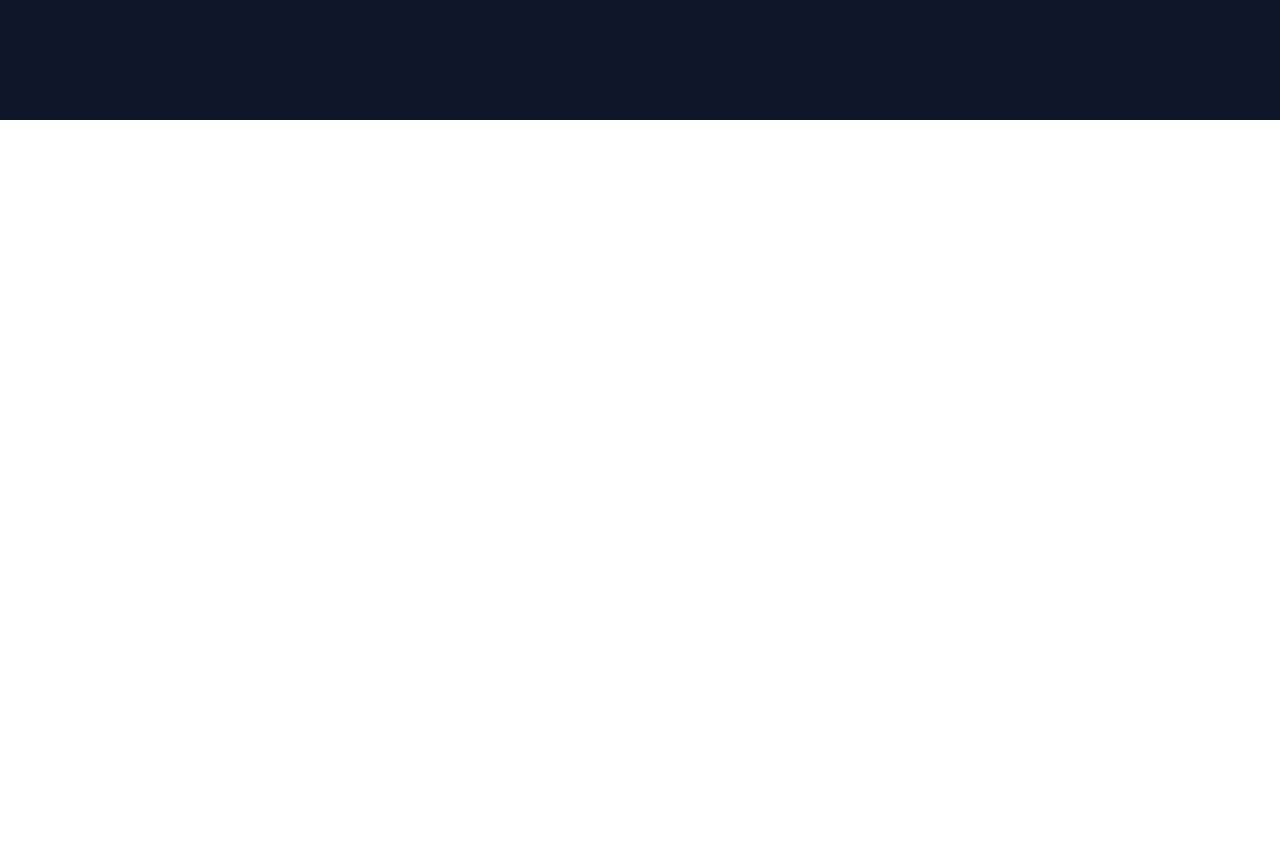
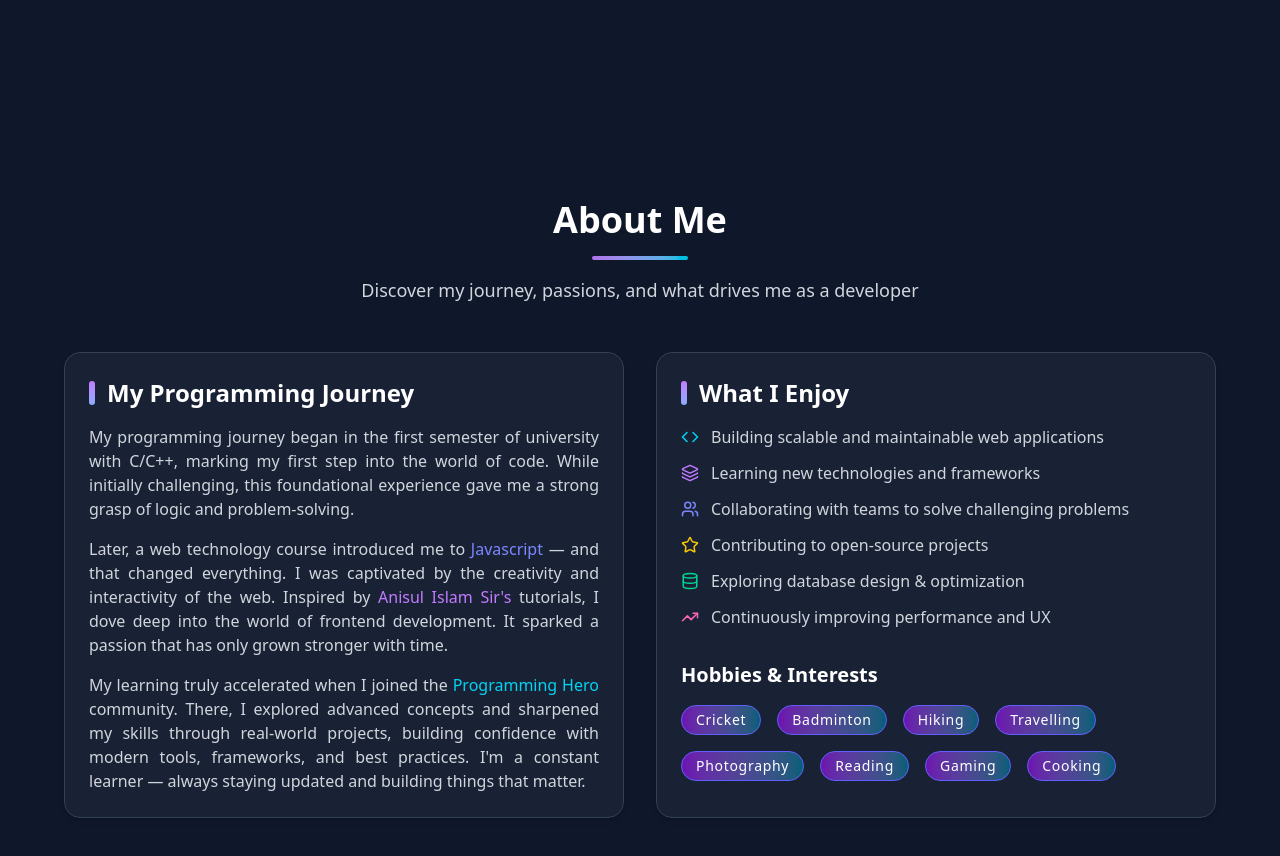
Before and after one commit to apurbagoon1/personal-portfolio-website, a React (Vite) app: page / in a window 1280 px wide. Shown: the part 680-1536 px from the top of the page. Before the commit the page ends 800 px from the top, so only its background shows below. Built offline with nearby package versions, Linux system fonts and the light colour scheme.

Commit message:
added about me section

```diff
--- a/package.json
+++ b/package.json
@@ -11,6 +11,7 @@
   },
   "dependencies": {
     "@tailwindcss/vite": "^4.1.11",
+    "aos": "^2.3.4",
     "framer-motion": "^12.19.2",
     "lucide-react": "^0.525.0",
     "react": "^19.1.0",
--- /dev/null
+++ b/src/Components/About.jsx
@@ -0,0 +1,123 @@
+import React, { useEffect } from "react";
+import AOS from "aos";
+import "aos/dist/aos.css";
+import { Code, Layers, Users, Star, Database, TrendingUp } from "lucide-react";
+
+const About = () => {
+    useEffect(() => {
+        AOS.init({ duration: 1000, once: true });
+    }, []);
+
+    return (
+        <section
+            id="about"
+            className="bg-[#0f172a] text-white py-20 px-4 md:px-8"
+        >
+            <div className="max-w-6xl mx-auto text-center">
+                <h2 className="text-2xl md:text-4xl font-bold mb-4">
+                    About Me
+                </h2>
+                <div className="h-1 w-24 mx-auto bg-gradient-to-r from-purple-400 to-cyan-400 rounded-full animate-pulse mb-4"></div>
+                <p className="text-gray-300 md:text-lg mb-12">
+                    Discover my journey, passions, and what drives me as a developer
+                </p>
+
+                <div className="flex flex-col md:flex-row gap-8">
+                    {/* My Programming Journey */}
+                    <div
+                        data-aos="fade-up"
+                        className="flex-1 bg-[#1e293b]/70 backdrop-blur-md rounded-2xl p-6 shadow-md border border-[#334155] text-left transition-transform duration-500 hover:shadow-indigo-800"
+                    >
+                        <h3 className="text-xl md:text-2xl font-semibold mb-4 flex items-center gap-3">
+                            <span className="h-6 w-1.5 rounded-full bg-gradient-to-b from-purple-400 to-cyan-400 animate-gradient-y"></span>
+                            My Programming Journey
+                        </h3>
+                        <div className="space-y-4 text-gray-300 text-justify">
+                            <p>
+                                My programming journey began in the first semester of university
+                                with C/C++, marking my first step into the world of code. While
+                                initially challenging, this foundational experience gave me a strong
+                                grasp of logic and problem-solving.
+                            </p>
+
+                            <p>
+                                Later, a web technology course introduced me to{" "}
+                                <span className="text-indigo-400 font-medium">
+                                    Javascript
+                                </span>{" "}
+                                — and that changed everything. I was captivated by the creativity
+                                and interactivity of the web. Inspired by{" "}
+                                <span className="text-purple-400 font-medium">
+                                    Anisul Islam Sir's
+                                </span>{" "}
+                                tutorials, I dove deep into the world of frontend development. It
+                                sparked a passion that has only grown stronger with time.
+                            </p>
+
+                            <p>
+                                My learning truly accelerated when I joined the{" "}
+                                <span className="text-cyan-400 font-medium">Programming Hero</span>{" "}
+                                community. There, I explored advanced concepts and sharpened my
+                                skills through real-world projects, building confidence with modern
+                                tools, frameworks, and best practices. I'm a constant learner —
+                                always staying updated and building things that matter.
+                            </p>
+                        </div>
+                    </div>
+
+                    {/* What I Enjoy */}
+                    <div
+                        data-aos="fade-up"
+                        data-aos-delay="200"
+                        className="flex-1 bg-[#1e293b]/70 backdrop-blur-md rounded-2xl p-6 shadow-md border border-[#334155] text-left transition-transform duration-500 hover:shadow-indigo-800"
+                    >
+                        <h3 className="text-xl md:text-2xl font-semibold mb-4 flex items-center gap-3">
+                            <span className="h-6 w-1.5 rounded-full bg-gradient-to-b from-purple-400 to-cyan-400 animate-gradient-y"></span>
+                            What I Enjoy
+                        </h3>
+                        <ul className="space-y-3 mb-8">
+                            <li className="flex items-center gap-3 text-gray-300">
+                                <Code size={18} className="text-cyan-400" />
+                                Building scalable and maintainable web applications
+                            </li>
+                            <li className="flex items-center gap-3 text-gray-300">
+                                <Layers size={18} className="text-purple-400" />
+                                Learning new technologies and frameworks
+                            </li>
+                            <li className="flex items-center gap-3 text-gray-300">
+                                <Users size={18} className="text-indigo-400" />
+                                Collaborating with teams to solve challenging problems
+                            </li>
+                            <li className="flex items-center gap-3 text-gray-300">
+                                <Star size={18} className="text-yellow-400" />
+                                Contributing to open-source projects
+                            </li>
+                            <li className="flex items-center gap-3 text-gray-300">
+                                <Database size={18} className="text-emerald-400" />
+                                Exploring database design & optimization
+                            </li>
+                            <li className="flex items-center gap-3 text-gray-300">
+                                <TrendingUp size={18} className="text-pink-400" />
+                                Continuously improving performance and UX
+                            </li>
+                        </ul>
+
+                        <h4 className="text-xl font-semibold mb-4">Hobbies & Interests</h4>
+                        <div className="flex flex-wrap gap-4">
+                            {["Cricket", "Badminton", "Hiking","Travelling", "Photography", "Reading", "Gaming", "Cooking"].map((hobby) => (
+                                <span
+                                    key={hobby}
+                                    className="px-3.5 py-1 border border-indigo-500 rounded-full bg-gradient-to-r from-purple-800 to-cyan-800 text-sm tracking-wider text-white transition-all duration-300 hover:scale-105 hover:shadow-xl hover:from-cyan-800 hover:to-purple-800 cursor-pointer"
+                                >
+                                    {hobby}
+                                </span>
+                            ))}
+                        </div>
+                    </div>
+                </div>
+            </div>
+        </section>
+    );
+};
+
+export default About;
--- a/src/Components/Hero.jsx
+++ b/src/Components/Hero.jsx
@@ -3,24 +3,25 @@ import { FiDownload, FiGithub, FiLinkedin, FiMail } from "react-icons/fi";
 import { BsEnvelope } from "react-icons/bs";
 import profile from "../assets/profile.jpg";
 import { motion } from "framer-motion";
+import { LuSparkles } from "react-icons/lu";
 
 
 const Hero = () => {
     return (
         <section
             id="home"
-            className="min-h-screen bg-[#0f172a] text-white pt-24 md:pt-40 px-4 md:px-8"
+            className="min-h-screen bg-[#0f172a] text-white pt-24 md:pt-48 px-4 md:px-8"
         >
             <div className="max-w-7xl mx-auto flex flex-col-reverse md:flex-row items-center justify-between gap-5">
                 {/* Left Content */}
                 <motion.div
-                    className="space-y-6 max-w-2xl"
+                    className="space-y-6 max-w-3xl"
                     initial={{ opacity: 0, x: -40 }}
                     animate={{ opacity: 1, x: 0 }}
                     transition={{ duration: 1 }}
                 >
-                    <span className="inline-block rounded-full border border-purple-800 px-5 py-1 bg-[#13203f] md:text-xl font-medium">
-                        Welcome to my portfolio!
+                    <span className="inline-flex items-center gap-2 rounded-full border border-purple-800 px-5 py-1 bg-[#13203f] md:text-lg font-medium">
+                    <LuSparkles /> Welcome to my portfolio!
                     </span>
 
                     <h1 className="text-4xl md:text-6xl font-extrabold leading-tight">
@@ -35,9 +36,7 @@ const Hero = () => {
                     </h2>
 
                     <p className="text-gray-400 md:text-lg leading-relaxed">
-                        I love building modern, responsive, and accessible websites that
-                        solve real-world problems. With a strong passion for JavaScript and
-                        UI/UX, I bring your ideas to life through clean code and thoughtful
+                    Passionate about building real-world projects that solve real problems. With a strong focus for JavaScript and UI/UX, I bring your ideas to life through clean code and thoughtful
                         design.
                     </p>
 
@@ -94,7 +93,7 @@ const Hero = () => {
                     animate={{ opacity: 1, y: 0 }}
                     transition={{ duration: 1, delay: 0.5 }}
                 >
-                    <div className="w-64 h-64 md:w-88 md:h-88 rounded-full bg-gradient-to-tr from-purple-700 to-indigo-700 p-1.5 md:-mt-12">
+                    <div className="w-64 h-64 md:w-88 md:h-88 rounded-full bg-gradient-to-tr from-purple-700 to-indigo-700 p-1.5 md:-mt-16">
                         <img
                             className="w-full h-full object-cover rounded-full"
                             src={profile}
--- a/src/Pages/Home.jsx
+++ b/src/Pages/Home.jsx
@@ -1,6 +1,9 @@
 import React from 'react';
 import Navbar from '../Components/Navbar';
 import Hero from '../Components/Hero';
+import About from '../Components/About';
+import Skills from '../Components/Skills';
+import Education from '../Components/Education';
 
 const Home = () => {
     return (
@@ -10,6 +13,7 @@ const Home = () => {
             </header>
             <main>
                 <Hero></Hero>
+                <About></About>
             </main>
         </div>
     );
--- a/src/index.css
+++ b/src/index.css
@@ -1,5 +1,19 @@
 @import "tailwindcss";
+
+html {
+  scroll-behavior: smooth;
+}
 
 body {
   font-family: 'Inter', sans-serif;
 }
+
+@keyframes gradient-y {
+  0%, 100% { background-position: 0% 0%; }
+  50% { background-position: 0% 100%; }
+}
+
+.animate-gradient-y {
+  background-size: 100% 200%;
+  animation: gradient-y 3s ease infinite;
+}
```
Also changed, not shown: 1 other file (tests, documents, lock files or other folders).
